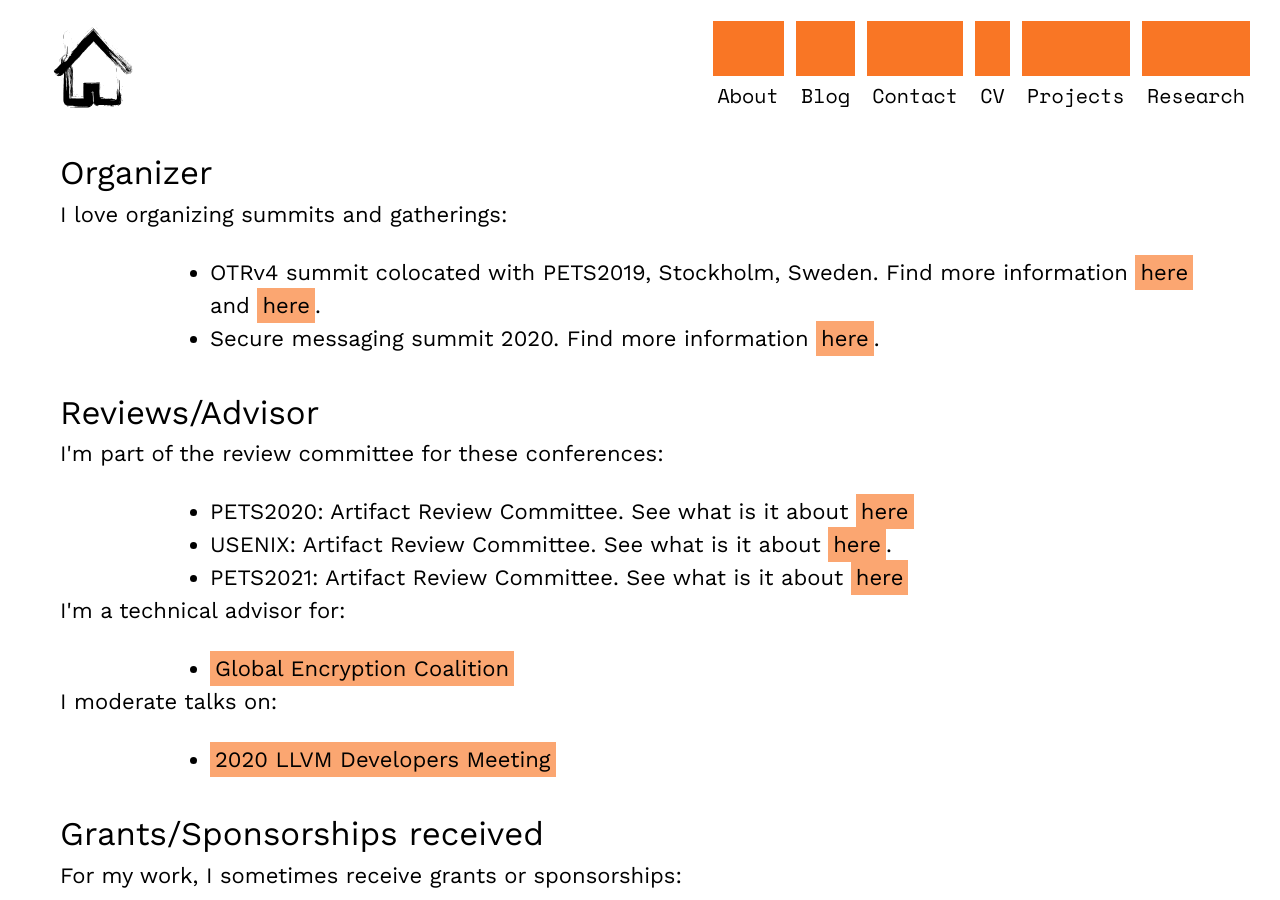
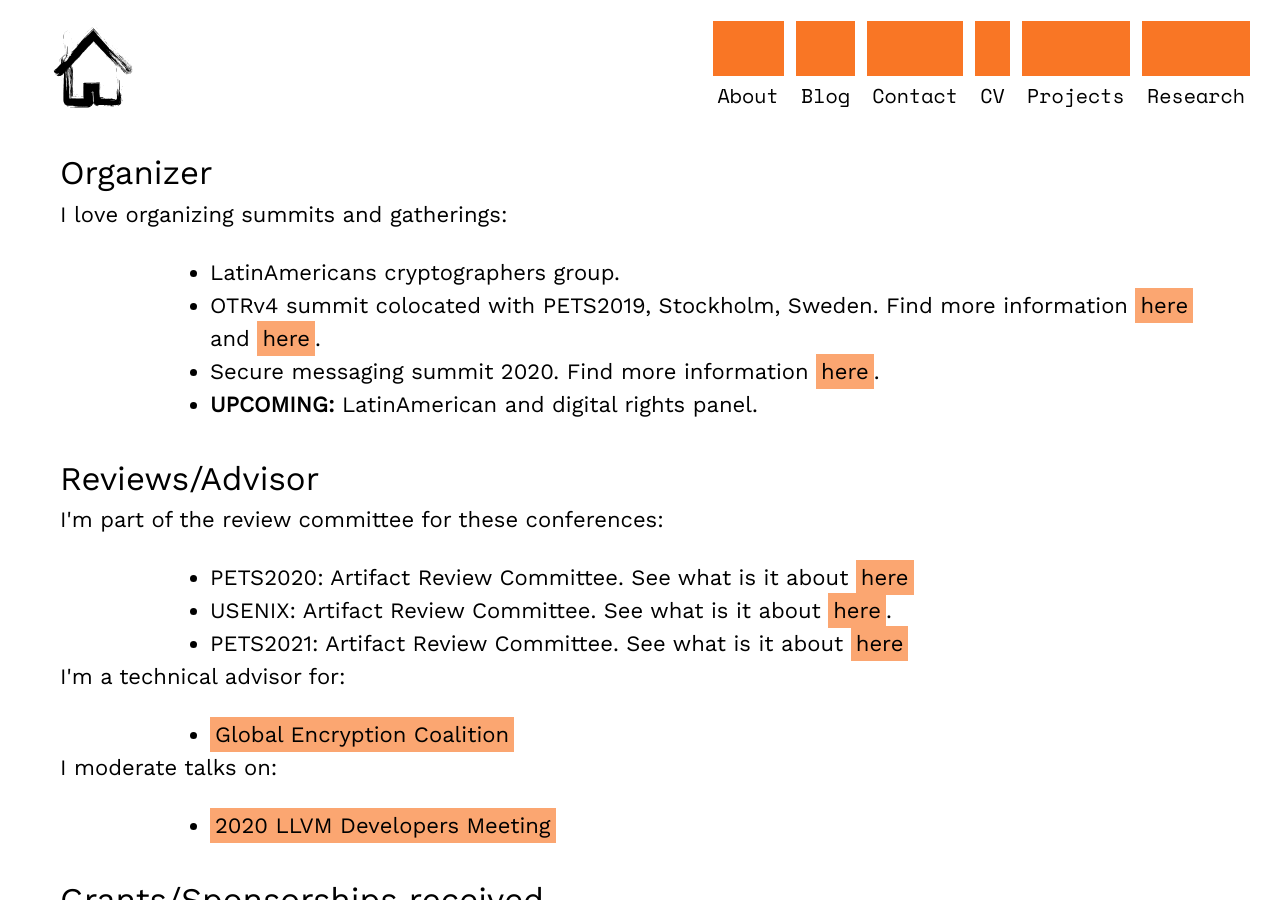
Before and after one commit to claucece/claucece.github.io, a Jekyll site: the page built from research.html, in a window 1280 px wide and 900 px high, scrolled down 617 px. Built offline with Jekyll 4.4.1, drawn with Linux system fonts in a browser that asks for light colours; some of the changed text lies outside the part shown.

Commit message:
More things

```diff
--- a/research.html
+++ b/research.html
@@ -21,8 +21,10 @@
     <h2>Organizer</h2>
     <p>I love organizing summits and gatherings:</p>
     <ul class="centered-list">
+		  <li>LatinAmericans cryptographers group.</li>
 		  <li>OTRv4 summit colocated with PETS2019, Stockholm, Sweden. Find more information <a href="https://petsymposium.org/2019/program.php" target="_blank">here</a> and <a href="https://otr.im/" target="_blank">here</a>.</li>
 		  <li>Secure messaging summit 2020. Find more information <a href="https://github.com/claucece/Secure-Messaging-Summit" target="_blank">here</a>.</li>
+		  <li><strong>UPCOMING:</strong> LatinAmerican and digital rights panel.</li>
 		</ul>
 		<br>
     <h2>Reviews/Advisor</h2>
@@ -84,6 +86,7 @@
 		  <li>"The devil is in the detail: designing and implementing the 4th version of the Off-the-Record messaging protocol" at The 8th Technion Summer School on Cyber and Computer Security Privacy in Challenging Times. Find the information <a href="https://cyber.technion.ac.il/2020-summer-school-on-cyber-computer-security/2020-summer-school-on-cyber-computer-security-program/" target="_blank">here</a>.</li>
 		  <li>"The double-ratchet algorithm: its security and privacy properties" at Cryptography Meetup. Find the information <a href="https://secure.meetup.com/register/?referrer_n=event&referrer_i=273279079&ctx=ref" target="_blank">here</a>.</li>
 		  <li><strong>UPCOMING: </strong>"'I thought I was being strong with a complicated person': the tales of intimate gender-based online abuse in the Global South" at Enigma2021, a Usenix Conference. Find the information <a href="https://www.usenix.org/conference/enigma2021" target="_blank">here</a>.</li>
+		  <li><strong>UPCOMING: </strong>"The state of denial" at the Research Seminar in the Information Security Group at Royal Holloway.</li>
     </ul>
   </div>
 </div>
```
